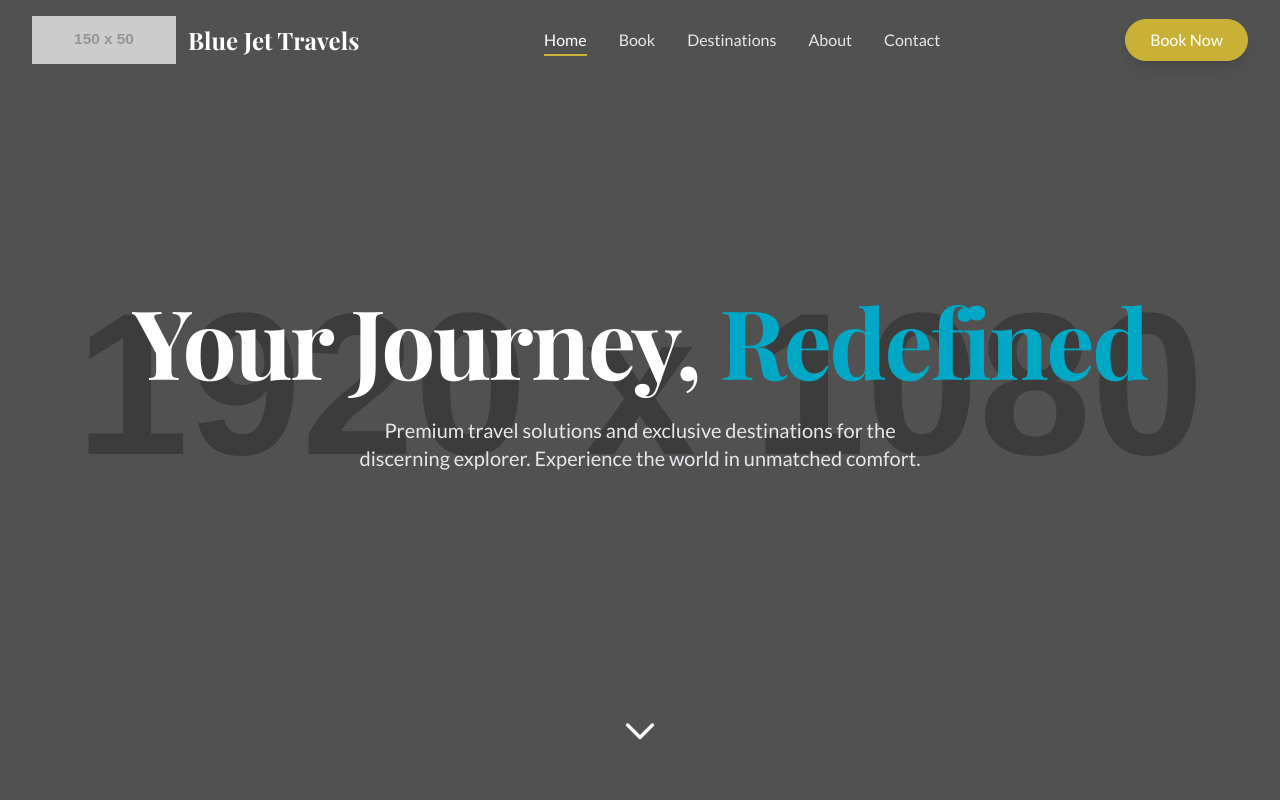
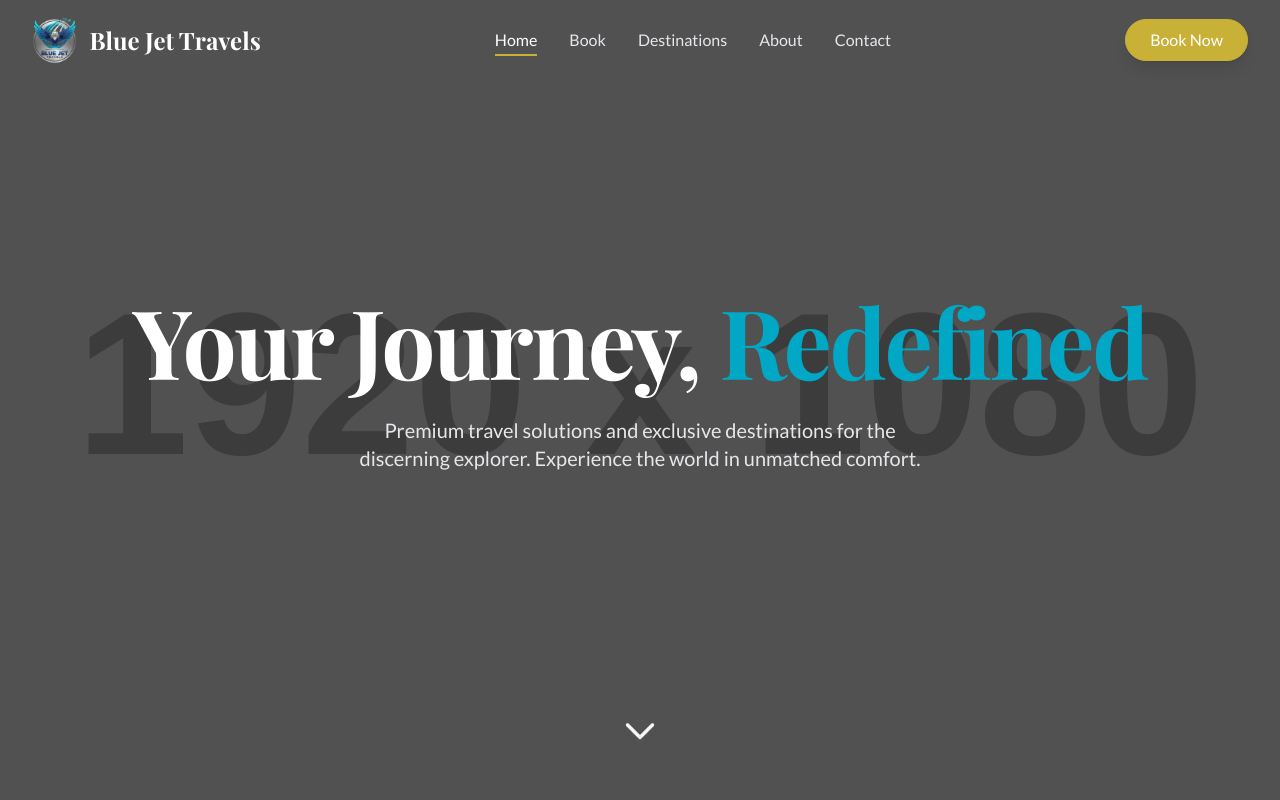
Before and after one commit to ImranAawan/bluejettravels, a plain HTML site: page index.html in a window 1280 px wide. Shown: the top 800 px of the page. Drawn offline with nearby package versions, Linux system fonts and the light colour scheme; placeholder pictures from the web are drawn by us.

Commit message:
Update index.html

```diff
--- a/index.html
+++ b/index.html
@@ -166,7 +166,7 @@
                 <div class="flex-shrink-0">
                     <a href="#" class="flex items-center">
                         <img class="h-12 w-auto"
-                             src="../assets/1.png"
+                             src="1.png"
                              alt="Blue Jet Travels Logo"
                              onerror="this.src='https://placehold.co/150x50/0a3d62/c9b037?text=Blue+Jet+Travels&font=inter'">
                         <span id="logo-text" class="ml-3 text-2xl font-bold text-white hidden sm:inline font-serif transition-colors duration-300">Blue Jet Travels</span>
@@ -470,7 +470,7 @@
                 <div class="lg:col-span-2">
                     <a href="#" class="flex items-center">
                         <img class="h-10 w-auto"
-                             src="../assets/1.png"
+                             src="1.png"
                              alt="Blue Jet Travels Logo"
                              onerror="this.src='https://placehold.co/150x50/0a3d62/c9b037?text=Blue+Jet+Travels&font=inter'">
                         <span class="ml-3 text-xl font-bold text-white font-serif">Blue Jet Travels</span>
```
